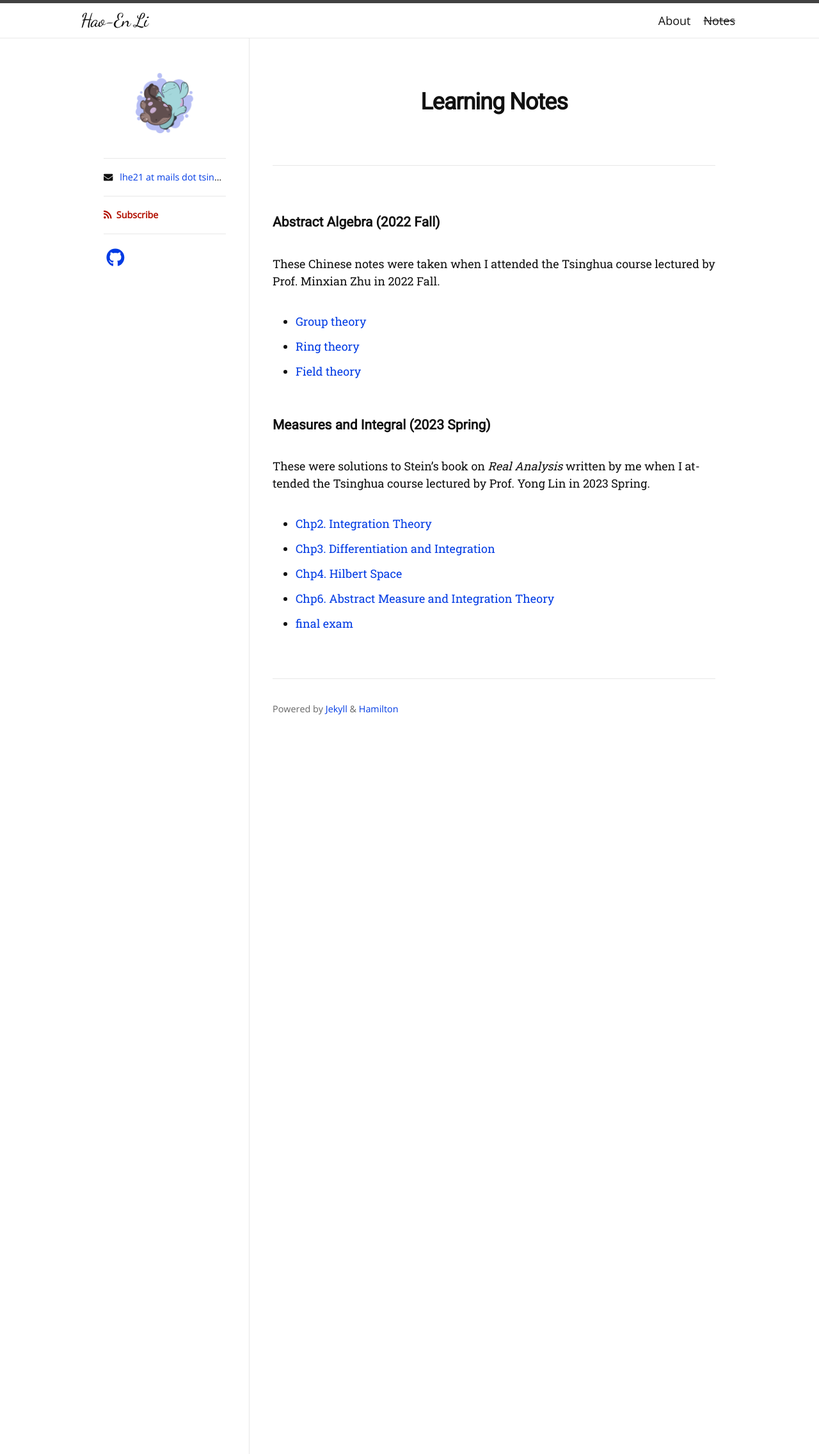
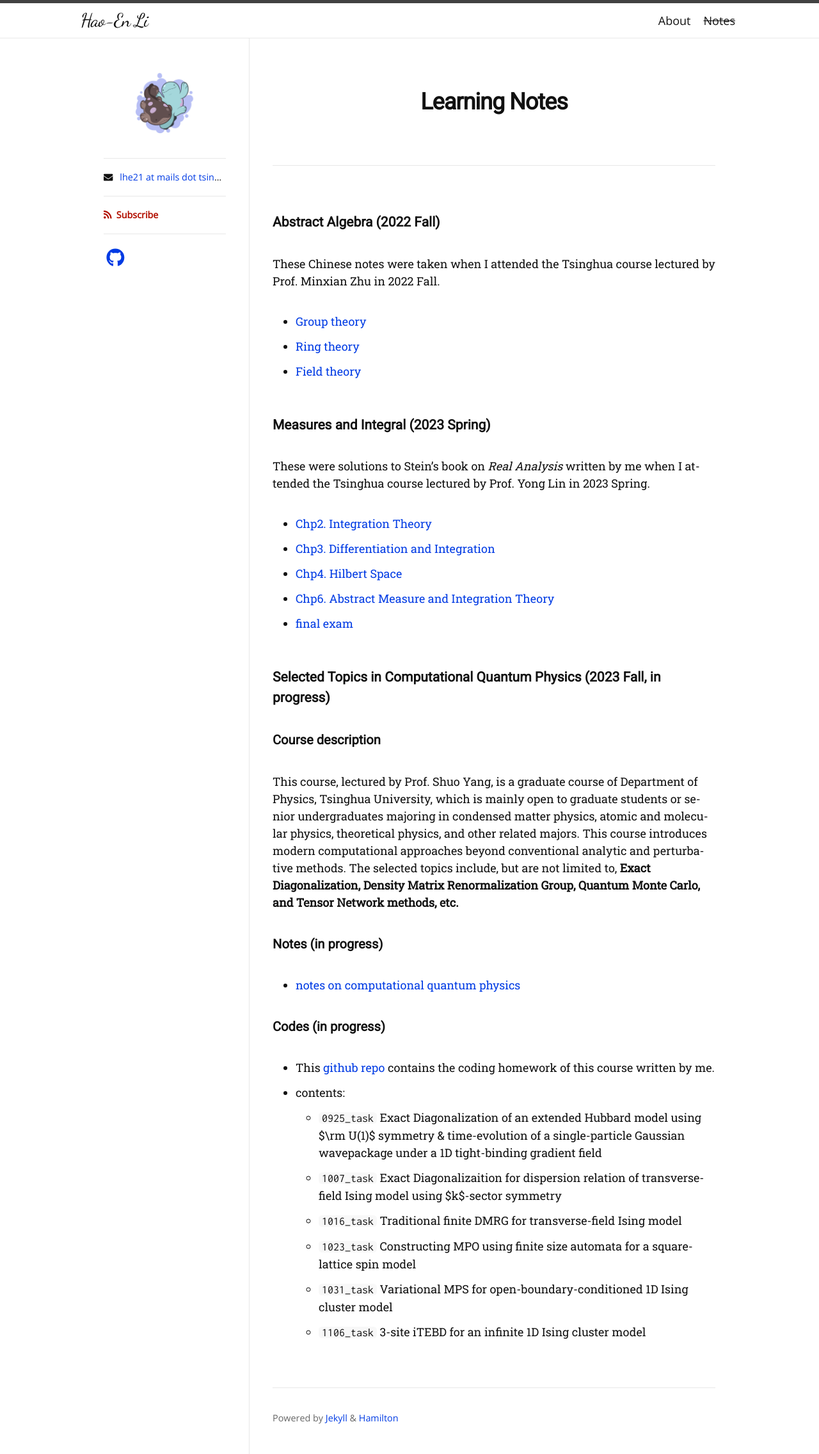
Before and after one commit to haoen2021/haoen2021.github.io, a Jekyll site: the page built from docs.md, in a window 1280 px wide. Shown: the whole page at 64% size. Built offline with Jekyll 4.4.1, drawn with Linux system fonts in a browser that asks for light colours; nearby versions of some CDN libraries; some web fonts are replaced.

Commit message:
update notes

```diff
--- a/docs.md
+++ b/docs.md
@@ -20,3 +20,24 @@ These were solutions to Stein's book on *Real Analysis* written by me when I att
 + [Chp4. Hilbert Space](documents/4hilbert.pdf)
 + [Chp6. Abstract Measure and Integration Theory](documents/6abstract.pdf)
 + [final exam](documents/final.pdf)
+
+### Selected Topics in Computational Quantum Physics (2023 Fall, in progress)
+
+#### Course description
+
+This course, lectured by Prof. Shuo Yang, is a graduate course of Department of Physics, Tsinghua University, which is mainly open to graduate students or senior undergraduates majoring in condensed matter physics, atomic and molecular physics, theoretical physics, and other related majors. This course introduces modern computational approaches beyond conventional analytic and perturbative methods. The selected topics include, but are not limited to, **Exact Diagonalization, Density Matrix Renormalization Group, Quantum Monte Carlo, and Tensor Network methods, etc.**
+
+#### Notes (in progress)
+
++ [notes on computational quantum physics](documents/STCQP.pdf)
+
+#### Codes (in progress)
+
++ This [github repo](https://github.com/haoen2021/Toy-models-in-Computational-Quantum-Physics) contains the coding homework of this course written by me.
++ contents:
+  + `0925_task` Exact Diagonalization of an extended Hubbard model using $\rm U(1)$ symmetry & time-evolution of a single-particle Gaussian wavepackage under a 1D tight-binding gradient field
+  + `1007_task` Exact Diagonalizaition for dispersion relation of transverse-field Ising model using $k$-sector symmetry
+  + `1016_task` Traditional finite DMRG for transverse-field Ising model
+  + `1023_task` Constructing MPO using finite size automata for a square-lattice spin model
+  + `1031_task` Variational MPS for open-boundary-conditioned 1D Ising cluster model
+  + `1106_task` 3-site iTEBD for an infinite 1D Ising cluster model
```
Also changed, not shown: 1 other file.
